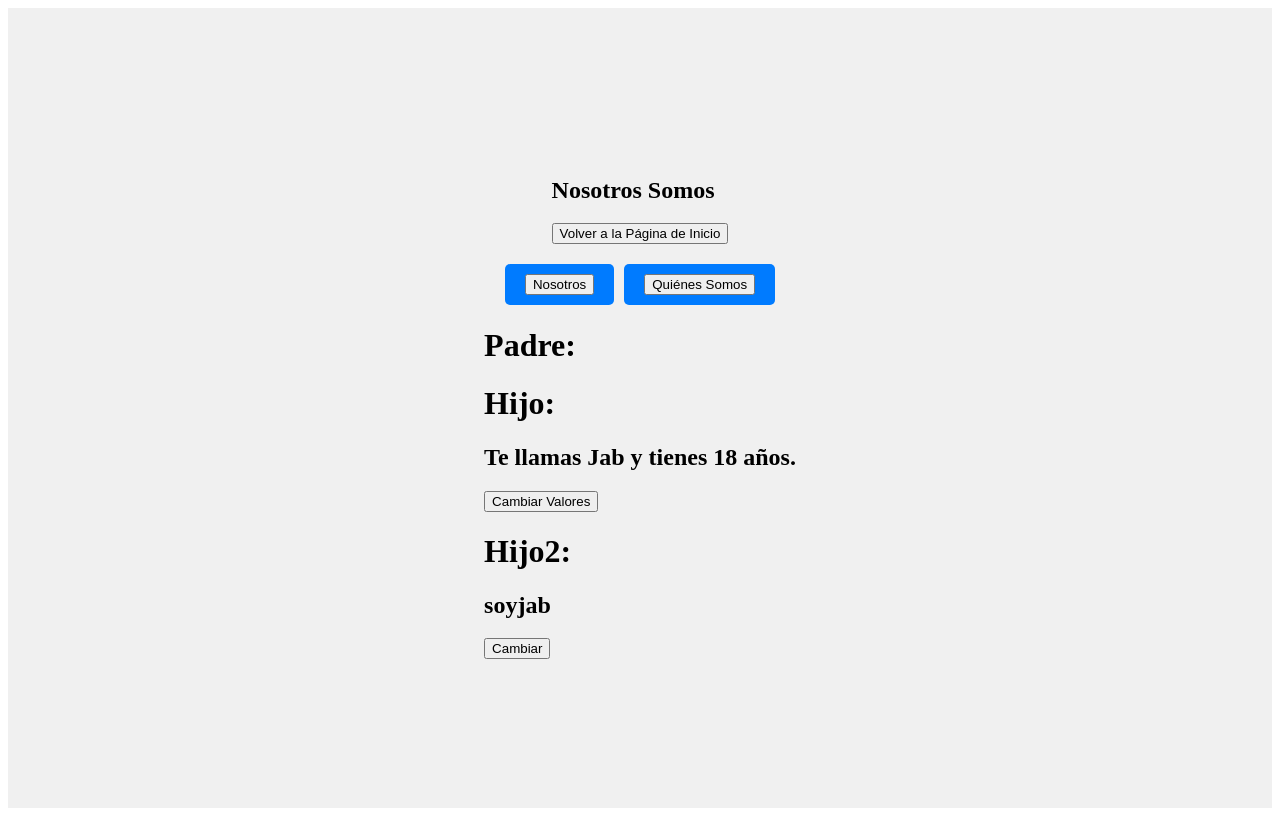
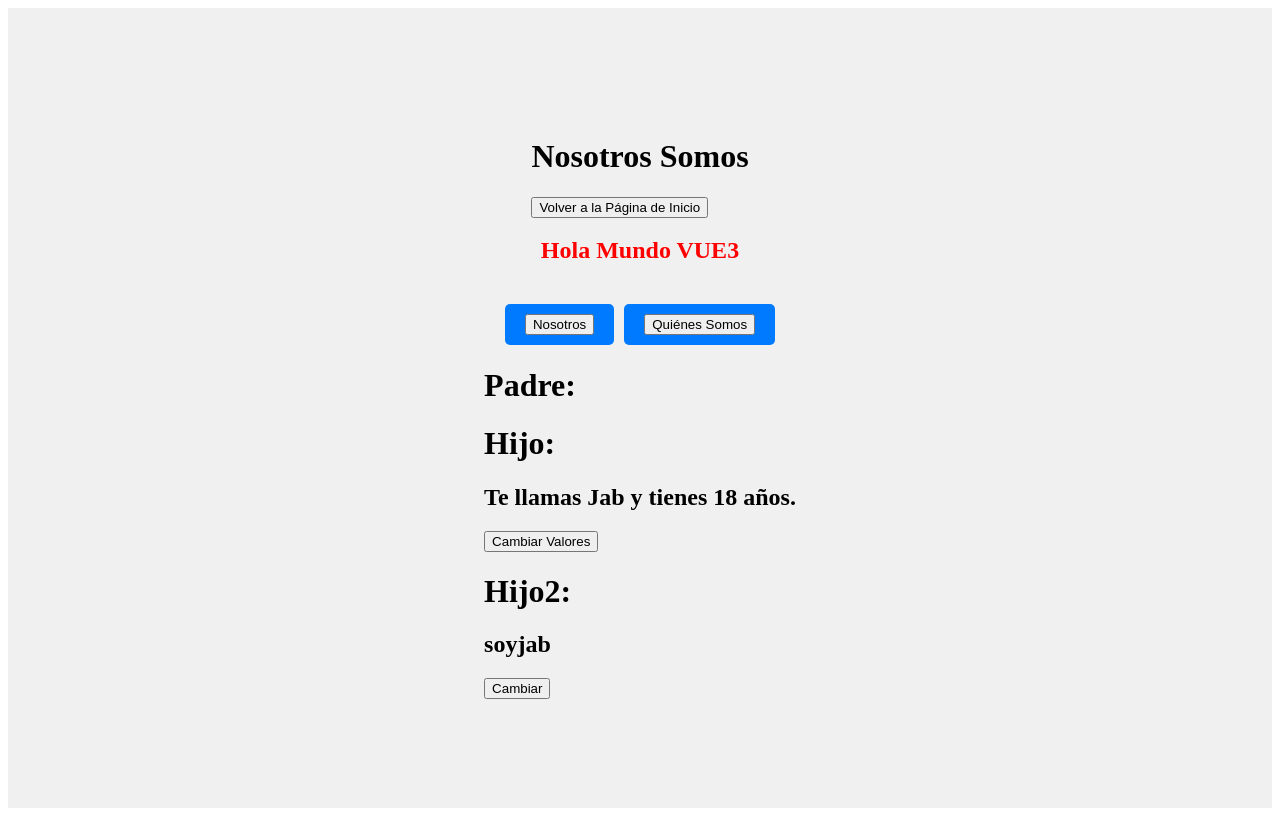
Before and after one commit to NEBULA1978/VUE3JAB, a Vue app: page /nosotros in a window 1280 px wide. Built offline with nearby package versions, Linux system fonts and the light colour scheme.

Commit message:
Añadiendo en QuienesSomos.vue primera manera de cambiar color a texto de h2

```diff
--- a/src/App.vue
+++ b/src/App.vue
@@ -15,6 +15,7 @@
       <HijoVue :nombre="nombre" :edad="edad" @modificar="cambiarValor" />
       <HijoVue2 />
     </div>
+    <!-- <h2>Hola Mundo VUE3</h2> -->
   </div>
 </template>
 
@@ -37,6 +38,9 @@ const router = useRouter();
 </script>
 
 <style scoped>
+/* h2{
+  color:red;
+} */
 .app-container {
   display: flex;
   flex-direction: column;
--- a/src/components/Nosotros.vue
+++ b/src/components/Nosotros.vue
@@ -1,17 +1,22 @@
 <template>
     <div class="page-container">
-        <h2>Nosotros Somos</h2>
+        <h1>Nosotros Somos</h1>
         <!-- Contenido de la página Quiénes Somos -->
 
         <router-link to="/" class="back-button">
             <button>Volver a la Página de Inicio</button>
         </router-link>
     </div>
+
+    <h2>Hola Mundo VUE3</h2>
+
 </template>
 
 <script setup>
 </script>
 
 <style scoped>
-
+h2{
+  color:red;
+}
 </style>
```
